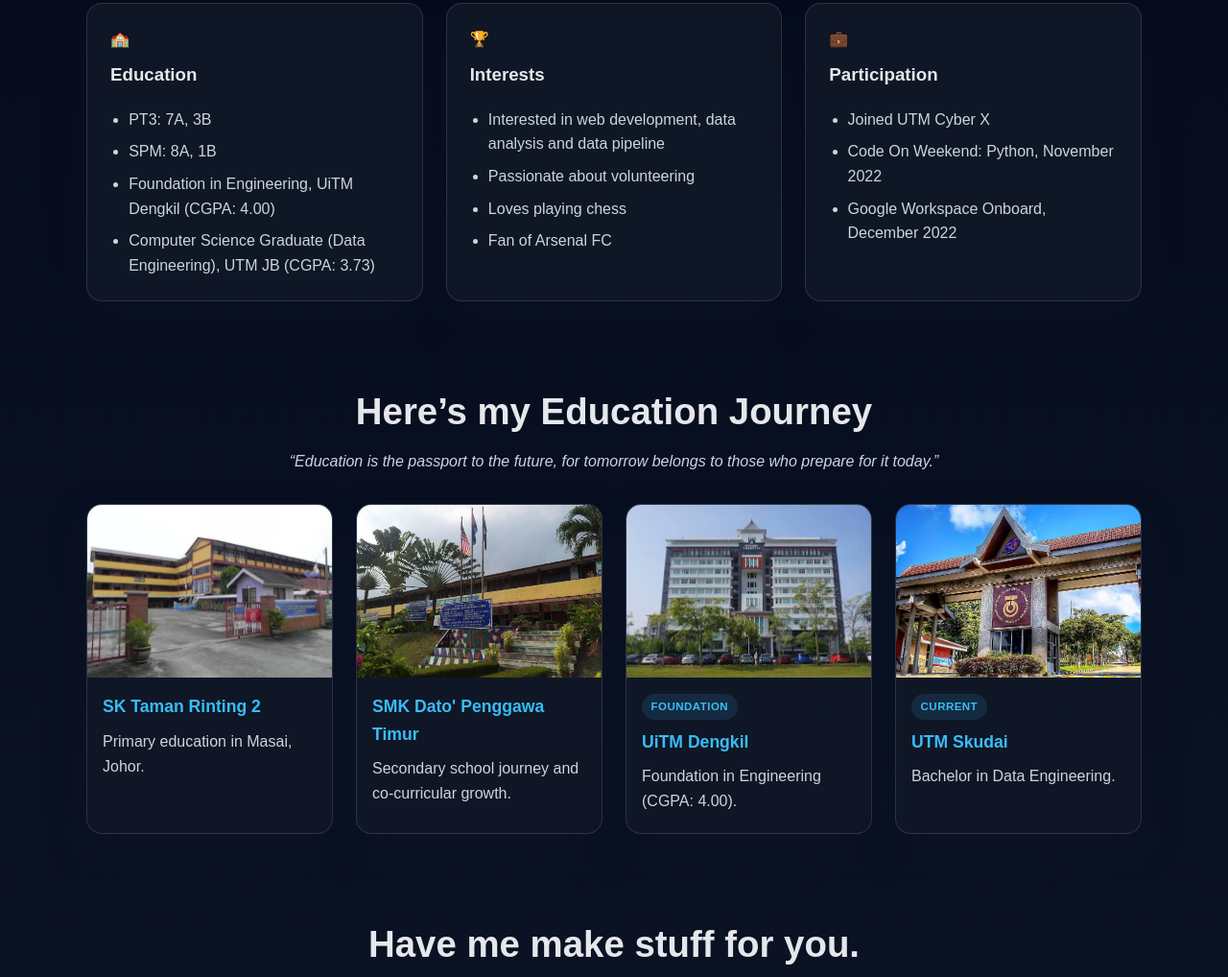
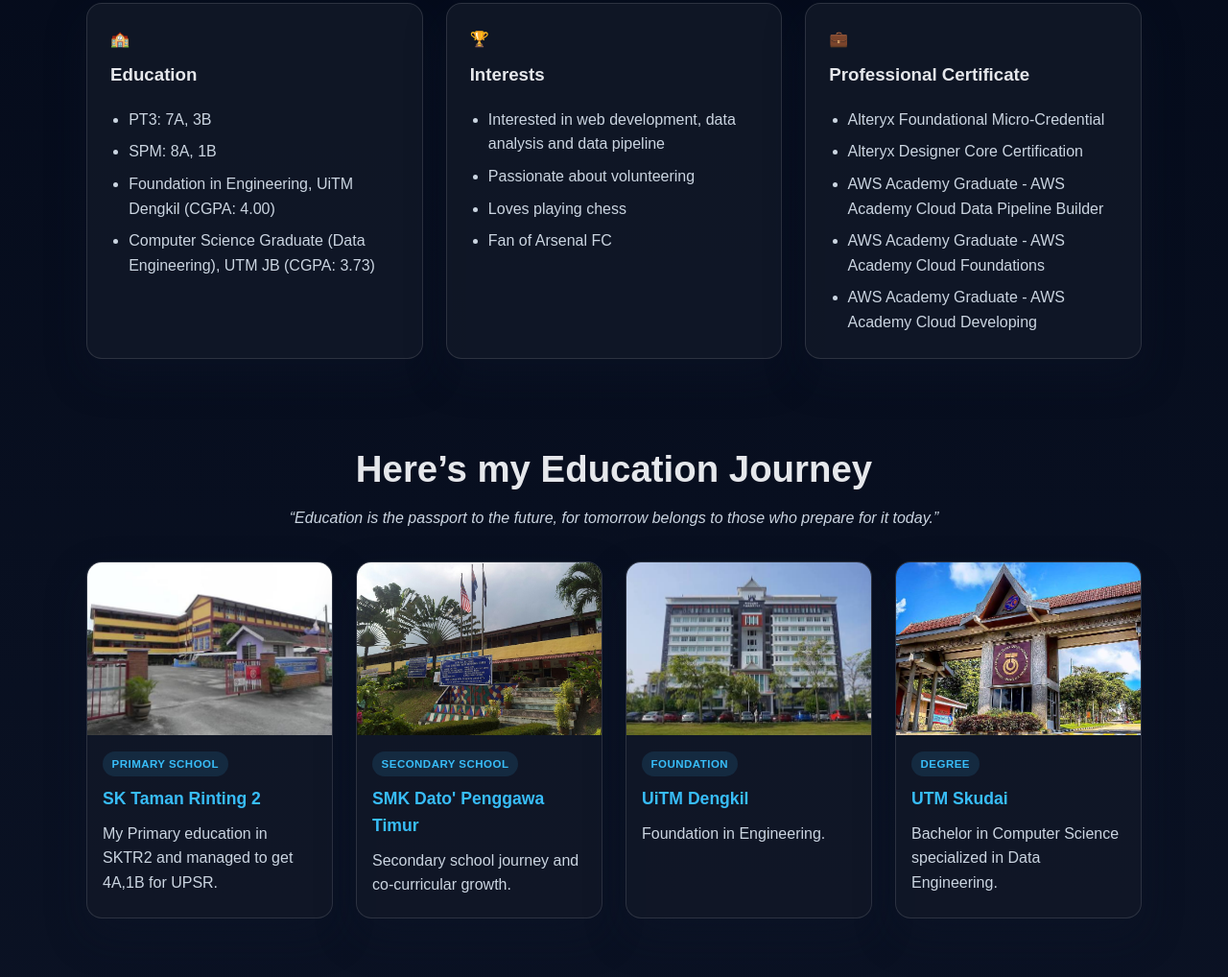
Before and after one commit to akim730/portfolio, a plain HTML site: page index.html in a window 1280 px wide. Shown: the part 699-1717 px from the top of the page at 96% size. Drawn offline with Linux system fonts and the light colour scheme.

Commit message:
Update index.html

```diff
--- a/index.html
+++ b/index.html
@@ -390,8 +390,7 @@
               <a class="button secondary" href="https://www.linkedin.com/in/daniel-hakim-3b8281255" target="_blank" rel="noreferrer">LinkedIn</a>
             </div>
             <p class="lead">
-              <a href="mailto:muhammad.daniel.hakim@graduate.utm.my">E-mail</a> ·
-              <a href="https://t.me/akim730" target="_blank" rel="noreferrer">Telegram</a> ·
+              <a href="mailto:muhammad.daniel.hakim@graduate.utm.my">E-mail</a>
               <a href="https://github.com/akim730" target="_blank" rel="noreferrer">GitHub</a>
             </p>
           </div>
@@ -430,11 +429,13 @@
 
             <article class="card">
               <span>💼</span>
-              <h3>Participation</h3>
+              <h3>Professional Certificate</h3>
               <ul>
-                <li>Joined UTM Cyber X</li>
-                <li>Code On Weekend: Python, November 2022</li>
-                <li>Google Workspace Onboard, December 2022</li>
+                <li> Alteryx Foundational Micro-Credential</li>
+                <li>Alteryx Designer Core Certification</li>
+                <li>AWS Academy Graduate - AWS Academy Cloud Data Pipeline Builder</li>
+                <li>AWS Academy Graduate - AWS Academy Cloud Foundations</li>
+                <li>AWS Academy Graduate - AWS Academy Cloud Developing</li>
               </ul>
             </article>
           </div>
@@ -452,14 +453,16 @@
             <article class="edu-item">
               <img src="images/sktr2.jpg" alt="SKTR2" />
               <div class="edu-body">
+                <span class="edu-badge">Primary School</span>
                 <h3><a href="https://www.facebook.com/PPKIPSKTR2PG/" target="_blank" rel="noreferrer">SK Taman Rinting 2</a></h3>
-                <p>Primary education in Masai, Johor.</p>
+                <p>My Primary education in SKTR2 and managed to get 4A,1B for UPSR.</p>
               </div>
             </article>
 
             <article class="edu-item">
               <img src="images/smkdpt.jpg" alt="SMKDPT" />
               <div class="edu-body">
+                <span class="edu-badge">Secondary School</span>
                 <h3><a href="https://www.facebook.com/people/Skk-Smk-Dato-Penggawa-Timur/100057440049529/" target="_blank" rel="noreferrer">SMK Dato' Penggawa Timur</a></h3>
                 <p>Secondary school journey and co-curricular growth.</p>
               </div>
@@ -470,16 +473,16 @@
               <div class="edu-body">
                 <span class="edu-badge">Foundation</span>
                 <h3><a href="https://www.uitm.edu.my/index.php" target="_blank" rel="noreferrer">UiTM Dengkil</a></h3>
-                <p>Foundation in Engineering (CGPA: 4.00).</p>
+                <p>Foundation in Engineering.</p>
               </div>
             </article>
 
             <article class="edu-item">
               <img src="images/utmjb.jpg" alt="UTMJB" />
               <div class="edu-body">
-                <span class="edu-badge">Current</span>
+                <span class="edu-badge">Degree</span>
                 <h3><a href="https://www.utm.my/" target="_blank" rel="noreferrer">UTM Skudai</a></h3>
-                <p>Bachelor in Data Engineering.</p>
+                <p>Bachelor in Computer Science specialized in Data Engineering.</p>
               </div>
             </article>
           </div>
```
